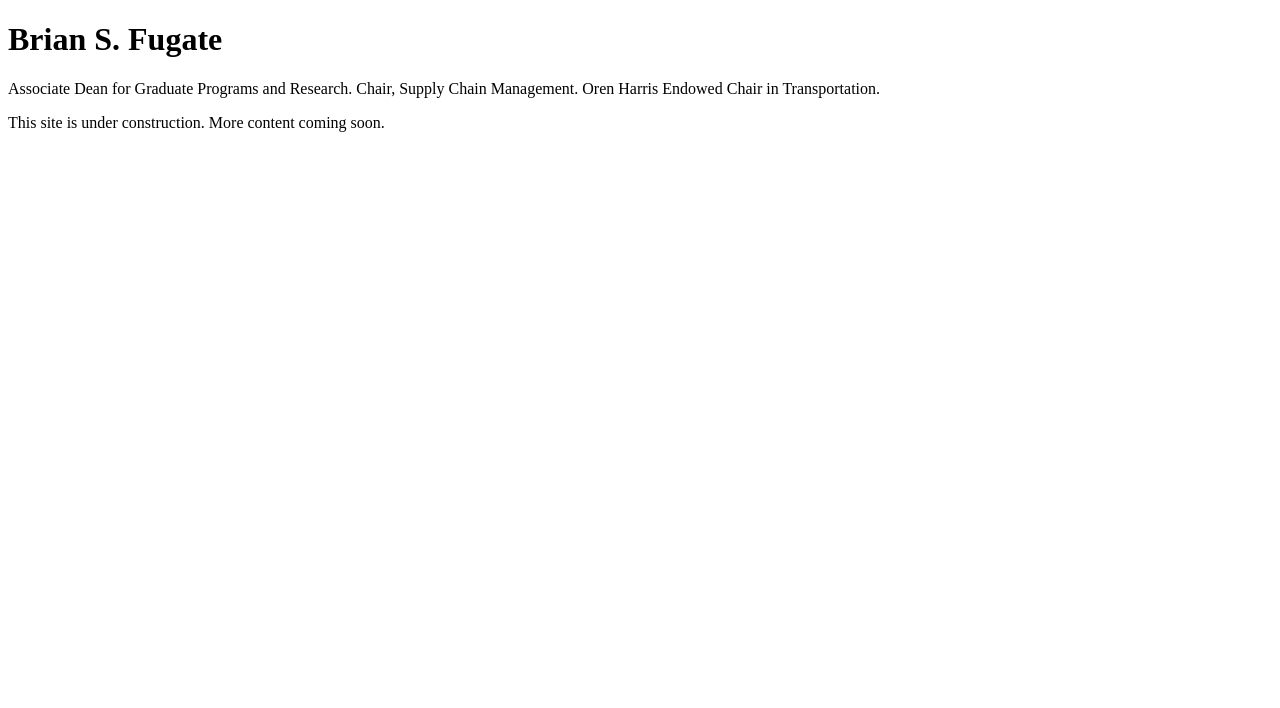
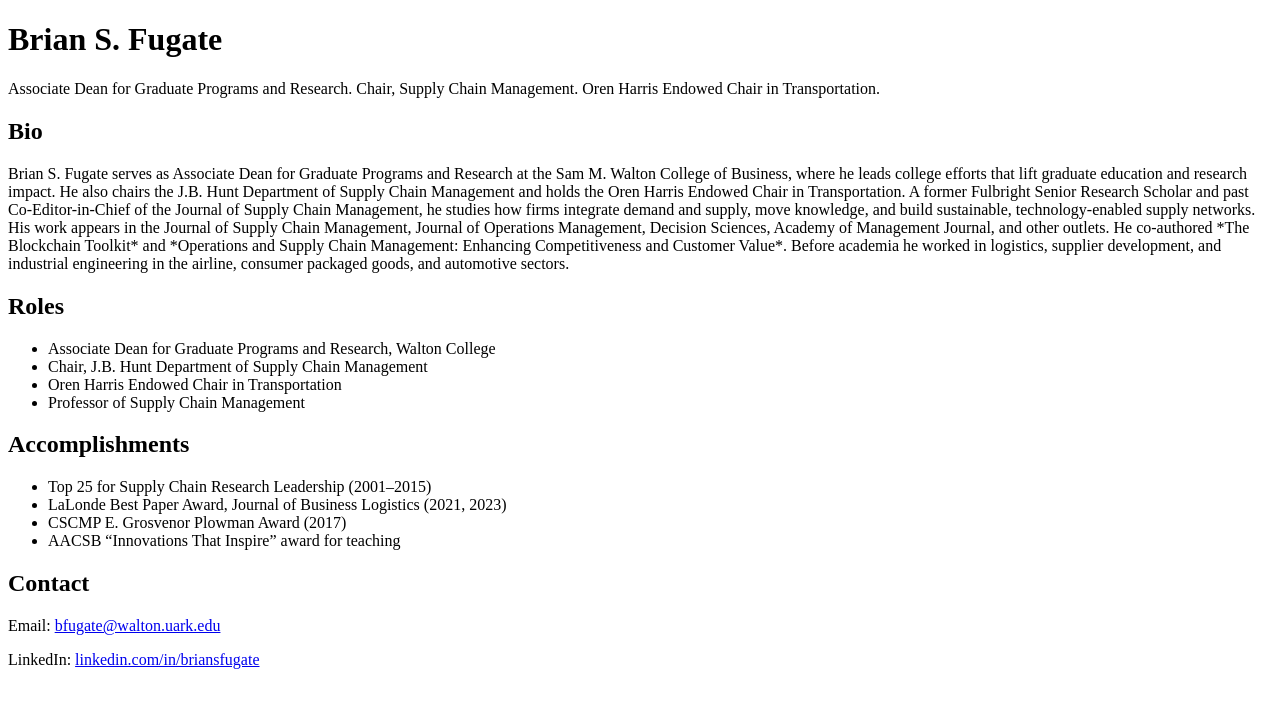
Before and after one commit to BrianSFugate/briansfugate.github.io, a plain HTML site: page index.html in a window 1280 px wide. Drawn offline with Linux system fonts and the light colour scheme.

Commit message:
Update index.html

```diff
--- a/index.html
+++ b/index.html
@@ -15,6 +15,28 @@
 <body>
   <h1>Brian S. Fugate</h1>
   <p>Associate Dean for Graduate Programs and Research. Chair, Supply Chain Management. Oren Harris Endowed Chair in Transportation.</p>
-  <p>This site is under construction. More content coming soon.</p>
+
+  <h2>Bio</h2>
+  <p>Brian S. Fugate serves as Associate Dean for Graduate Programs and Research at the Sam M. Walton College of Business, where he leads college efforts that lift graduate education and research impact. He also chairs the J.B. Hunt Department of Supply Chain Management and holds the Oren Harris Endowed Chair in Transportation. A former Fulbright Senior Research Scholar and past Co-Editor-in-Chief of the Journal of Supply Chain Management, he studies how firms integrate demand and supply, move knowledge, and build sustainable, technology-enabled supply networks. His work appears in the Journal of Supply Chain Management, Journal of Operations Management, Decision Sciences, Academy of Management Journal, and other outlets. He co-authored *The Blockchain Toolkit* and *Operations and Supply Chain Management: Enhancing Competitiveness and Customer Value*. Before academia he worked in logistics, supplier development, and industrial engineering in the airline, consumer packaged goods, and automotive sectors.</p>
+
+  <h2>Roles</h2>
+  <ul>
+    <li>Associate Dean for Graduate Programs and Research, Walton College</li>
+    <li>Chair, J.B. Hunt Department of Supply Chain Management</li>
+    <li>Oren Harris Endowed Chair in Transportation</li>
+    <li>Professor of Supply Chain Management</li>
+  </ul>
+
+  <h2>Accomplishments</h2>
+  <ul>
+    <li>Top 25 for Supply Chain Research Leadership (2001–2015)</li>
+    <li>LaLonde Best Paper Award, Journal of Business Logistics (2021, 2023)</li>
+    <li>CSCMP E. Grosvenor Plowman Award (2017)</li>
+    <li>AACSB “Innovations That Inspire” award for teaching</li>
+  </ul>
+
+  <h2>Contact</h2>
+  <p>Email: <a href="mailto:bfugate@walton.uark.edu">bfugate@walton.uark.edu</a></p>
+  <p>LinkedIn: <a href="https://www.linkedin.com/in/briansfugate">linkedin.com/in/briansfugate</a></p>
 </body>
 </html>
```
